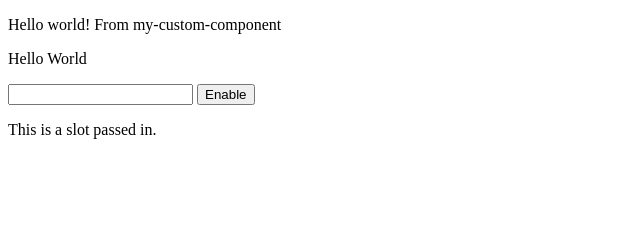
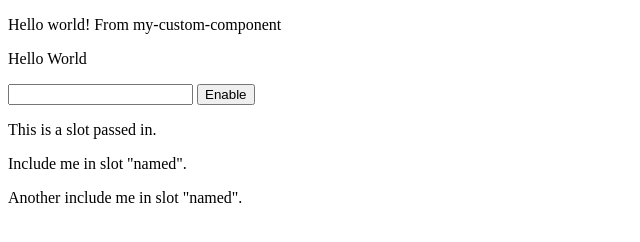
Before and after one commit to deadlyhifi/playing-with-web-components, a website with bundled scripts: page index.html in a window 1280 px wide. Shown: the whole page, without its empty margins (0-640 px from the left). Built offline with nearby package versions, Linux system fonts and the light colour scheme; files whose address does not match are found by name.

Commit message:
A named slot

```diff
--- a/index.html
+++ b/index.html
@@ -13,6 +13,8 @@
   <body>
     <my-custom-component>
       <p>This is a slot passed in.</p>
+      <p slot="named">Include me in slot "named".</p>
+      <p slot="named">Another include me in slot "named".</p>
     </my-custom-component>
   </body>
 </html>
--- a/src/webComponent.ts
+++ b/src/webComponent.ts
@@ -23,6 +23,7 @@ class customHTMLElement extends LitElement {
       <input type="text" ?disabled="${this.disabled}" />
       <button @click="${this.clickHandler}">${this.buttonLabel}</button>
       <slot></slot>
+      <slot name="named"></slot>
     `;
   }
 }
```
